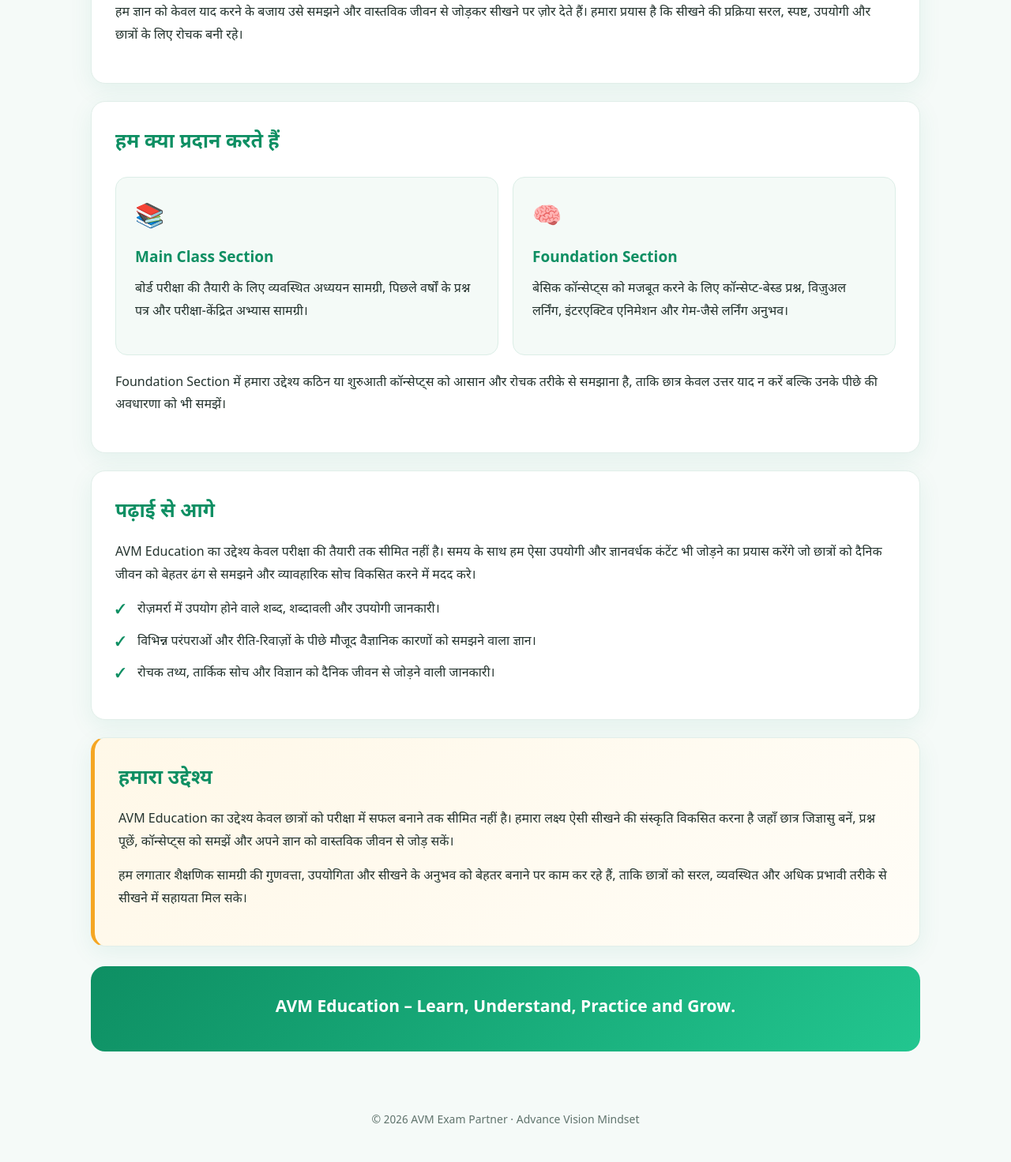
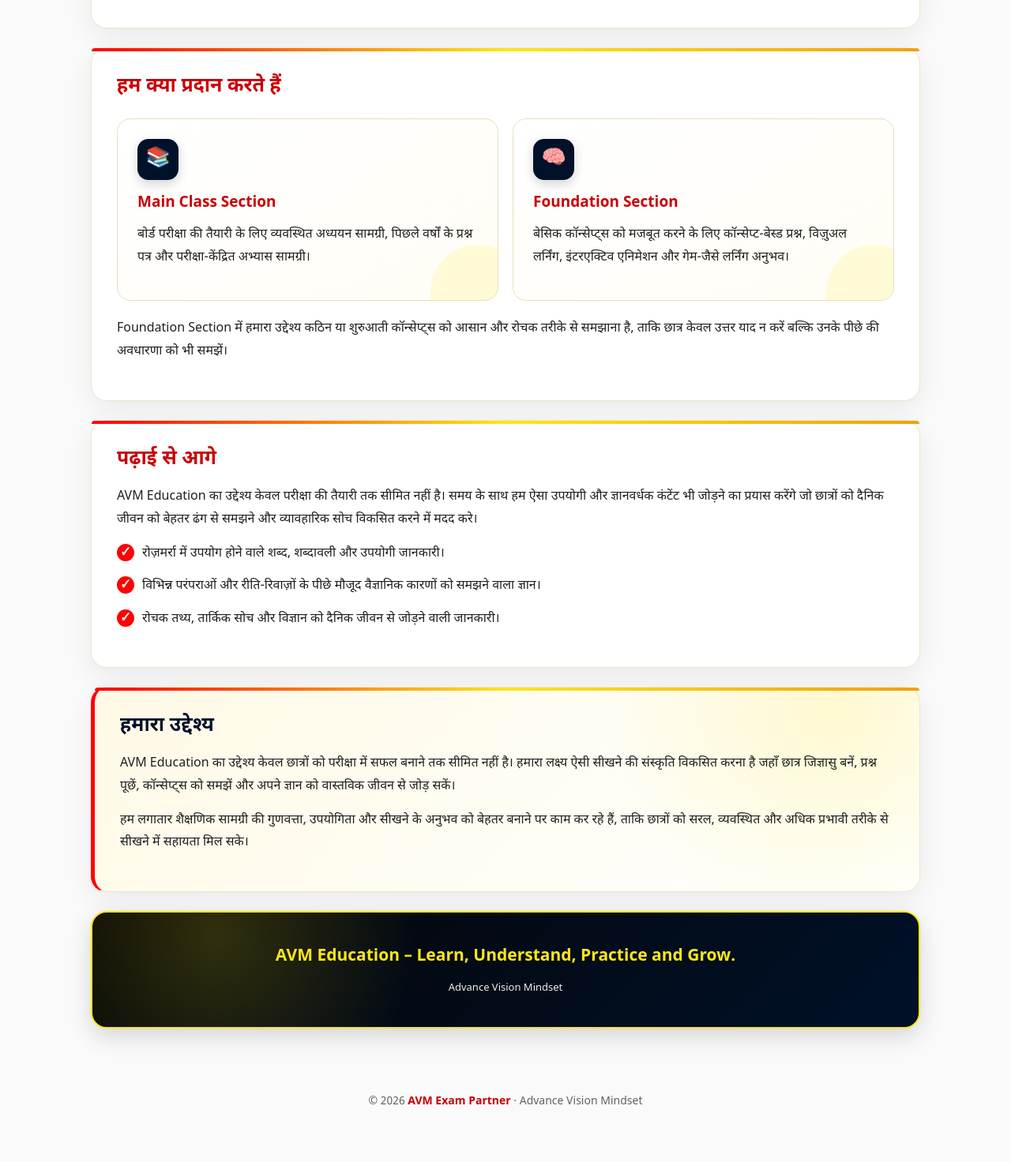
Before and after one commit to mandloivishnu/tdd_rules, a plain HTML site: page about.html in a window 1280 px wide. Shown: the part 623-2095 px from the top of the page at 79% size. After the commit the page ends 2072 px from the top, so only its background shows below. Drawn offline with Linux system fonts and the light colour scheme.

Commit message:
Update about.html

```diff
--- a/about.html
+++ b/about.html
@@ -1,449 +1,56 @@
 <!DOCTYPE html>
 <html lang="hi">
 <head>
-    <meta charset="UTF-8">
-    <meta name="viewport" content="width=device-width, initial-scale=1.0">
-
-    <meta name="description"
-          content="AVM Education - Advance Vision Mindset के बारे में">
-
-    <title>AVM Exam Partner - हमारे बारे में</title>
-
-    <style>
-        * {
-            box-sizing: border-box;
-            margin: 0;
-            padding: 0;
-        }
-
-        body {
-            font-family: "Noto Sans Devanagari", "Noto Sans", Arial, sans-serif;
-            background: #F5FAF8;
-            color: #24332E;
-            line-height: 1.8;
-        }
-
-        /* HERO */
-        .hero {
-            background: linear-gradient(135deg, #0E8F63, #22C68F);
-            color: #FFFFFF;
-            padding: 60px 20px 70px;
-            text-align: center;
-        }
-
-        .logo {
-            width: 82px;
-            height: 82px;
-            margin: 0 auto 20px;
-            border-radius: 22px;
-
-            background: rgba(255, 255, 255, 0.16);
-            border: 1px solid rgba(255, 255, 255, 0.3);
-
-            display: flex;
-            align-items: center;
-            justify-content: center;
-
-            font-size: 28px;
-            font-weight: 800;
-            letter-spacing: 1px;
-        }
-
-        .hero h1 {
-            font-size: clamp(30px, 6vw, 46px);
-            margin-bottom: 10px;
-        }
-
-        .hero p {
-            max-width: 720px;
-            margin: auto;
-            font-size: 17px;
-            opacity: 0.95;
-        }
-
-        /* MAIN CONTAINER */
-        .container {
-            width: min(1050px, calc(100% - 32px));
-            margin: -35px auto 50px;
-            position: relative;
-        }
-
-        /* CARD */
-        .card {
-            background: #FFFFFF;
-            border-radius: 18px;
-            padding: 30px;
-            margin-bottom: 22px;
-
-            box-shadow: 0 8px 30px rgba(14, 143, 99, 0.08);
-            border: 1px solid #E1EEE9;
-        }
-
-        .card h2 {
-            color: #0E8F63;
-            font-size: 25px;
-            margin-bottom: 15px;
-        }
-
-        .card h3 {
-            color: #24332E;
-            font-size: 19px;
-            margin: 24px 0 8px;
-        }
-
-        .card p {
-            margin-bottom: 14px;
-        }
-
-        /* FEATURE CARDS */
-        .features {
-            display: grid;
-            grid-template-columns: repeat(2, 1fr);
-            gap: 18px;
-            margin-top: 20px;
-        }
-
-        .feature {
-            padding: 24px;
-            border-radius: 15px;
-
-            background: #F4FAF7;
-            border: 1px solid #DCEEE7;
-        }
-
-        .feature .icon {
-            font-size: 30px;
-            margin-bottom: 8px;
-        }
-
-        .feature h3 {
-            margin: 0 0 8px;
-            color: #0E8F63;
-        }
-
-        /* LIST */
-        ul {
-            list-style: none;
-            margin-top: 10px;
-        }
-
-        li {
-            position: relative;
-            padding-left: 28px;
-            margin: 12px 0;
-        }
-
-        li::before {
-            content: "✓";
-            position: absolute;
-            left: 0;
-            top: 1px;
-
-            color: #0E8F63;
-            font-weight: 800;
-        }
-
-        /* HIGHLIGHT */
-        .highlight {
-            background: linear-gradient(
-                135deg,
-                #FFF8E8,
-                #FFFDF7
-            );
-
-            border-left: 5px solid #F5A623;
-        }
-
-        /* QUOTE */
-        .quote {
-            text-align: center;
-            padding: 35px 25px;
-
-            background: linear-gradient(
-                135deg,
-                #0E8F63,
-                #22C68F
-            );
-
-            color: #FFFFFF;
-            border-radius: 18px;
-            margin-top: 25px;
-        }
-
-        .quote p {
-            font-size: 21px;
-            font-weight: 700;
-            margin: 0;
-        }
-
-        /* FOOTER */
-        footer {
-            text-align: center;
-            padding: 25px 15px 40px;
-
-            color: #60746D;
-            font-size: 14px;
-        }
-
-        /* MOBILE */
-        @media (max-width: 700px) {
-
-            .hero {
-                padding: 45px 18px 60px;
-            }
-
-            .container {
-                width: calc(100% - 20px);
-                margin-top: -28px;
-            }
-
-            .card {
-                padding: 22px 18px;
-                border-radius: 15px;
-            }
-
-            .features {
-                grid-template-columns: 1fr;
-            }
-
-            .hero p {
-                font-size: 15px;
-            }
-
-            .card h2 {
-                font-size: 22px;
-            }
-
-            .quote p {
-                font-size: 18px;
-            }
-        }
-    </style>
+<meta charset="UTF-8">
+<meta name="viewport" content="width=device-width, initial-scale=1.0">
+<meta name="description" content="AVM Education - Advance Vision Mindset के बारे में">
+<title>AVM ExamPartner - हमारे बारे में</title>
+<style>
+:root{--black:#050505;--navy:#001129;--red:#ff0006;--red-dark:#c90005;--gold:#fbe718;--orange:#f3a00a;--cream:#fffdf5;--text:#202020;--muted:#626262;--border:#eee5c8}
+*{box-sizing:border-box;margin:0;padding:0}html{scroll-behavior:smooth}
+body{font-family:"Noto Sans Devanagari","Noto Sans",Arial,sans-serif;background:#fafafa;color:var(--text);line-height:1.8}
+.hero{position:relative;overflow:hidden;background:radial-gradient(circle at 15% 20%,rgba(251,231,24,.14),transparent 28%),radial-gradient(circle at 85% 75%,rgba(255,0,6,.16),transparent 30%),linear-gradient(135deg,var(--black),var(--navy));color:#fff;padding:52px 20px 82px;text-align:center;border-bottom:5px solid var(--gold)}
+.hero:before{content:"";position:absolute;width:280px;height:280px;border:2px solid rgba(251,231,24,.16);border-radius:50%;top:-150px;left:-100px}.hero:after{content:"";position:absolute;width:320px;height:320px;border:2px solid rgba(255,0,6,.14);border-radius:50%;right:-140px;bottom:-180px}
+.logo-wrap{position:relative;z-index:1;width:145px;height:145px;margin:0 auto 22px;padding:8px;border-radius:50%;background:#fff;border:4px solid var(--gold);box-shadow:0 0 0 5px rgba(251,231,24,.12),0 12px 35px rgba(0,0,0,.35)}
+.logo{width:100%;height:100%;object-fit:contain;border-radius:50%}.hero h1{position:relative;z-index:1;font-size:clamp(28px,6vw,45px);line-height:1.3;margin-bottom:10px;font-weight:800}.hero h1 span{color:var(--gold)}
+.hero p{position:relative;z-index:1;max-width:720px;margin:auto;color:#f5f5f5;font-size:17px}.tagline{display:inline-block;margin-top:18px;padding:7px 18px;border:1px solid rgba(251,231,24,.7);border-radius:50px;color:var(--gold);font-size:14px;font-weight:700}
+.container{width:min(1050px,calc(100% - 32px));margin:-42px auto 55px;position:relative;z-index:2}
+.card{position:relative;background:#fff;border-radius:20px;padding:32px;margin-bottom:24px;border:1px solid var(--border);box-shadow:0 10px 35px rgba(0,0,0,.07)}.card:before{content:"";position:absolute;top:0;left:0;width:100%;height:4px;border-radius:20px 20px 0 0;background:linear-gradient(90deg,var(--red),var(--gold),var(--orange))}
+.card h2{color:var(--red-dark);font-size:25px;line-height:1.4;margin-bottom:16px}.card p{margin-bottom:14px}strong{color:var(--navy)}
+.features{display:grid;grid-template-columns:repeat(2,1fr);gap:18px;margin-top:22px}.feature{position:relative;padding:25px;border-radius:17px;background:linear-gradient(145deg,#fff,var(--cream));border:1px solid #eadfbd;overflow:hidden}.feature:after{content:"";position:absolute;right:-35px;bottom:-50px;width:120px;height:120px;border-radius:50%;background:rgba(251,231,24,.14)}
+.icon{width:52px;height:52px;display:flex;align-items:center;justify-content:center;margin-bottom:13px;border-radius:14px;background:var(--navy);color:var(--gold);font-size:25px;box-shadow:0 5px 14px rgba(0,17,41,.18)}.feature h3{color:var(--red-dark);font-size:19px;margin-bottom:9px}
+ul{list-style:none;margin-top:12px}li{position:relative;padding-left:32px;margin:13px 0}li:before{content:"✓";position:absolute;left:0;top:1px;width:22px;height:22px;line-height:22px;text-align:center;border-radius:50%;background:var(--red);color:#fff;font-size:13px;font-weight:800}
+.highlight{background:radial-gradient(circle at 90% 10%,rgba(251,231,24,.18),transparent 30%),linear-gradient(135deg,#fff9e5,#fff);border-left:5px solid var(--red)}.highlight h2{color:var(--navy)}
+.quote{position:relative;overflow:hidden;text-align:center;padding:38px 25px;background:radial-gradient(circle at 15% 20%,rgba(251,231,24,.18),transparent 28%),linear-gradient(135deg,var(--black),var(--navy));color:#fff;border-radius:20px;border:2px solid var(--gold);box-shadow:0 10px 30px rgba(0,0,0,.15)}.quote p{color:var(--gold);font-size:21px;font-weight:800;margin:0}.quote small{display:block;margin-top:8px;color:#eee;font-size:13px}
+footer{text-align:center;padding:25px 15px 40px;color:var(--muted);font-size:14px}footer strong{color:var(--red-dark)}
+@media(max-width:700px){.hero{padding:40px 16px 68px}.logo-wrap{width:125px;height:125px}.hero p{font-size:15px}.container{width:calc(100% - 20px);margin-top:-32px}.card{padding:25px 19px;border-radius:16px}.card h2{font-size:22px}.features{grid-template-columns:1fr}.quote{padding:30px 18px}.quote p{font-size:18px}}
+</style>
 </head>
-
 <body>
-
-<!-- =========================
-     HEADER
-========================= -->
-
 <header class="hero">
 
-    <div class="logo">
-        AVM
-    </div>
-
-    <h1>
-        AVM एजुकेशन के बारे में
-    </h1>
-
-    <p>
-        Advance Vision Mindset — सीखें, समझें, अभ्यास करें और आगे बढ़ें।
-    </p>
-
+<h1><span>AVM</span> एजुकेशन के बारे में</h1>
+<p>Advance Vision Mindset — सीखें, समझें, अभ्यास करें और आगे बढ़ें।</p>
+<div class="tagline">Learn • Understand • Practice • Grow</div>
 </header>
-
-
-<!-- =========================
-     CONTENT
-========================= -->
-
 <main class="container">
-
-
-    <!-- ABOUT -->
-    <section class="card">
-
-        <h2>
-            हमारे बारे में
-        </h2>
-
-        <p>
-            <strong>AVM (Advance Vision Mindset) Education</strong>,
-            जिसे <strong>AVM Exam Partner</strong> के रूप में प्रस्तुत
-            किया गया है, छात्रों को स्मार्ट तरीके से सीखने, अभ्यास करने
-            और अपनी परीक्षा की तैयारी को बेहतर बनाने के उद्देश्य से
-            बनाया गया है।
-        </p>
-
-        <p>
-            हमारा उद्देश्य छात्रों को गुणवत्तापूर्ण और व्यवस्थित
-            शैक्षणिक सामग्री, पिछले वर्षों के प्रश्न पत्र,
-            कॉन्सेप्ट-बेस्ड प्रश्न और इंटरएक्टिव लर्निंग टूल्स
-            उपलब्ध कराना है, ताकि वे विषयों को बेहतर तरीके से समझ
-            सकें और परीक्षा की तैयारी अधिक प्रभावी ढंग से कर सकें।
-        </p>
-
-        <p>
-            AVM में हमारा मानना है कि शिक्षा केवल किताबों और
-            परीक्षाओं तक सीमित नहीं है। शिक्षा का वास्तविक उद्देश्य
-            ऐसी सोच विकसित करना है जो जिज्ञासा, तार्किक समझ,
-            समस्या-समाधान क्षमता और भविष्य के लिए बेहतर दृष्टिकोण
-            को बढ़ावा दे।
-        </p>
-
-        <p>
-            हम ज्ञान को केवल याद करने के बजाय उसे समझने और वास्तविक
-            जीवन से जोड़कर सीखने पर ज़ोर देते हैं। हमारा प्रयास है
-            कि सीखने की प्रक्रिया सरल, स्पष्ट, उपयोगी और छात्रों
-            के लिए रोचक बनी रहे।
-        </p>
-
-    </section>
-
-
-    <!-- WHAT WE PROVIDE -->
-    <section class="card">
-
-        <h2>
-            हम क्या प्रदान करते हैं
-        </h2>
-
-        <div class="features">
-
-            <div class="feature">
-
-                <div class="icon">
-                    📚
-                </div>
-
-                <h3>
-                    Main Class Section
-                </h3>
-
-                <p>
-                    बोर्ड परीक्षा की तैयारी के लिए व्यवस्थित अध्ययन
-                    सामग्री, पिछले वर्षों के प्रश्न पत्र और
-                    परीक्षा-केंद्रित अभ्यास सामग्री।
-                </p>
-
-            </div>
-
-
-            <div class="feature">
-
-                <div class="icon">
-                    🧠
-                </div>
-
-                <h3>
-                    Foundation Section
-                </h3>
-
-                <p>
-                    बेसिक कॉन्सेप्ट्स को मजबूत करने के लिए
-                    कॉन्सेप्ट-बेस्ड प्रश्न, विज़ुअल लर्निंग,
-                    इंटरएक्टिव एनिमेशन और गेम-जैसे लर्निंग अनुभव।
-                </p>
-
-            </div>
-
-        </div>
-
-
-        <p style="margin-top:22px;">
-
-            Foundation Section में हमारा उद्देश्य कठिन या शुरुआती
-            कॉन्सेप्ट्स को आसान और रोचक तरीके से समझाना है, ताकि
-            छात्र केवल उत्तर याद न करें बल्कि उनके पीछे की
-            अवधारणा को भी समझें।
-
-        </p>
-
-    </section>
-
-
-    <!-- BEYOND STUDIES -->
-    <section class="card">
-
-        <h2>
-            पढ़ाई से आगे
-        </h2>
-
-        <p>
-
-            AVM Education का उद्देश्य केवल परीक्षा की तैयारी तक
-            सीमित नहीं है। समय के साथ हम ऐसा उपयोगी और
-            ज्ञानवर्धक कंटेंट भी जोड़ने का प्रयास करेंगे जो
-            छात्रों को दैनिक जीवन को बेहतर ढंग से समझने और
-            व्यावहारिक सोच विकसित करने में मदद करे।
-
-        </p>
-
-
-        <ul>
-
-            <li>
-                रोज़मर्रा में उपयोग होने वाले शब्द, शब्दावली
-                और उपयोगी जानकारी।
-            </li>
-
-            <li>
-                विभिन्न परंपराओं और रीति-रिवाज़ों के पीछे मौजूद
-                वैज्ञानिक कारणों को समझने वाला ज्ञान।
-            </li>
-
-            <li>
-                रोचक तथ्य, तार्किक सोच और विज्ञान को दैनिक
-                जीवन से जोड़ने वाली जानकारी।
-            </li>
-
-        </ul>
-
-    </section>
-
-
-    <!-- OUR PURPOSE -->
-    <section class="card highlight">
-
-        <h2>
-            हमारा उद्देश्य
-        </h2>
-
-        <p>
-
-            AVM Education का उद्देश्य केवल छात्रों को परीक्षा में
-            सफल बनाने तक सीमित नहीं है। हमारा लक्ष्य ऐसी सीखने
-            की संस्कृति विकसित करना है जहाँ छात्र जिज्ञासु बनें,
-            प्रश्न पूछें, कॉन्सेप्ट्स को समझें और अपने ज्ञान को
-            वास्तविक जीवन से जोड़ सकें।
-
-        </p>
-
-        <p>
-
-            हम लगातार शैक्षणिक सामग्री की गुणवत्ता, उपयोगिता और
-            सीखने के अनुभव को बेहतर बनाने पर काम कर रहे हैं,
-            ताकि छात्रों को सरल, व्यवस्थित और अधिक प्रभावी
-            तरीके से सीखने में सहायता मिल सके।
-
-        </p>
-
-    </section>
-
-
-    <!-- CLOSING -->
-    <div class="quote">
-
-        <p>
-            AVM Education – Learn, Understand, Practice and Grow.
-        </p>
-
-    </div>
-
+<section class="card"><h2>हमारे बारे में</h2>
+<p><strong>AVM (Advance Vision Mindset) Education</strong>, जिसे <strong>AVM Exam Partner</strong> के रूप में प्रस्तुत किया गया है, छात्रों को स्मार्ट तरीके से सीखने, अभ्यास करने और अपनी परीक्षा की तैयारी को बेहतर बनाने के उद्देश्य से बनाया गया है।</p>
+<p>हमारा उद्देश्य छात्रों को गुणवत्तापूर्ण और व्यवस्थित शैक्षणिक सामग्री, पिछले वर्षों के प्रश्न पत्र, कॉन्सेप्ट-बेस्ड प्रश्न और इंटरएक्टिव लर्निंग टूल्स उपलब्ध कराना है, ताकि वे विषयों को बेहतर तरीके से समझ सकें और परीक्षा की तैयारी अधिक प्रभावी ढंग से कर सकें।</p>
+<p>AVM में हमारा मानना है कि शिक्षा केवल किताबों और परीक्षाओं तक सीमित नहीं है। शिक्षा का वास्तविक उद्देश्य ऐसी सोच विकसित करना है जो जिज्ञासा, तार्किक समझ, समस्या-समाधान क्षमता और भविष्य के लिए बेहतर दृष्टिकोण को बढ़ावा दे।</p>
+<p>हम ज्ञान को केवल याद करने के बजाय उसे समझने और वास्तविक जीवन से जोड़कर सीखने पर ज़ोर देते हैं। हमारा प्रयास है कि सीखने की प्रक्रिया सरल, स्पष्ट, उपयोगी और छात्रों के लिए रोचक बनी रहे।</p></section>
+<section class="card"><h2>हम क्या प्रदान करते हैं</h2>
+<div class="features"><div class="feature"><div class="icon">📚</div><h3>Main Class Section</h3><p>बोर्ड परीक्षा की तैयारी के लिए व्यवस्थित अध्ययन सामग्री, पिछले वर्षों के प्रश्न पत्र और परीक्षा-केंद्रित अभ्यास सामग्री।</p></div>
+<div class="feature"><div class="icon">🧠</div><h3>Foundation Section</h3><p>बेसिक कॉन्सेप्ट्स को मजबूत करने के लिए कॉन्सेप्ट-बेस्ड प्रश्न, विज़ुअल लर्निंग, इंटरएक्टिव एनिमेशन और गेम-जैसे लर्निंग अनुभव।</p></div></div>
+<p style="margin-top:22px">Foundation Section में हमारा उद्देश्य कठिन या शुरुआती कॉन्सेप्ट्स को आसान और रोचक तरीके से समझाना है, ताकि छात्र केवल उत्तर याद न करें बल्कि उनके पीछे की अवधारणा को भी समझें।</p></section>
+<section class="card"><h2>पढ़ाई से आगे</h2>
+<p>AVM Education का उद्देश्य केवल परीक्षा की तैयारी तक सीमित नहीं है। समय के साथ हम ऐसा उपयोगी और ज्ञानवर्धक कंटेंट भी जोड़ने का प्रयास करेंगे जो छात्रों को दैनिक जीवन को बेहतर ढंग से समझने और व्यावहारिक सोच विकसित करने में मदद करे।</p>
+<ul><li>रोज़मर्रा में उपयोग होने वाले शब्द, शब्दावली और उपयोगी जानकारी।</li><li>विभिन्न परंपराओं और रीति-रिवाज़ों के पीछे मौजूद वैज्ञानिक कारणों को समझने वाला ज्ञान।</li><li>रोचक तथ्य, तार्किक सोच और विज्ञान को दैनिक जीवन से जोड़ने वाली जानकारी।</li></ul></section>
+<section class="card highlight"><h2>हमारा उद्देश्य</h2>
+<p>AVM Education का उद्देश्य केवल छात्रों को परीक्षा में सफल बनाने तक सीमित नहीं है। हमारा लक्ष्य ऐसी सीखने की संस्कृति विकसित करना है जहाँ छात्र जिज्ञासु बनें, प्रश्न पूछें, कॉन्सेप्ट्स को समझें और अपने ज्ञान को वास्तविक जीवन से जोड़ सकें।</p>
+<p>हम लगातार शैक्षणिक सामग्री की गुणवत्ता, उपयोगिता और सीखने के अनुभव को बेहतर बनाने पर काम कर रहे हैं, ताकि छात्रों को सरल, व्यवस्थित और अधिक प्रभावी तरीके से सीखने में सहायता मिल सके।</p></section>
+<div class="quote"><p>AVM Education – Learn, Understand, Practice and Grow.</p><small>Advance Vision Mindset</small></div>
 </main>
-
-
-<!-- =========================
-     FOOTER
-========================= -->
-
-<footer>
-
-    © 2026 AVM Exam Partner · Advance Vision Mindset
-
-</footer>
-
-
+<footer>© 2026 <strong>AVM Exam Partner</strong> · Advance Vision Mindset</footer>
 </body>
 </html>
```
